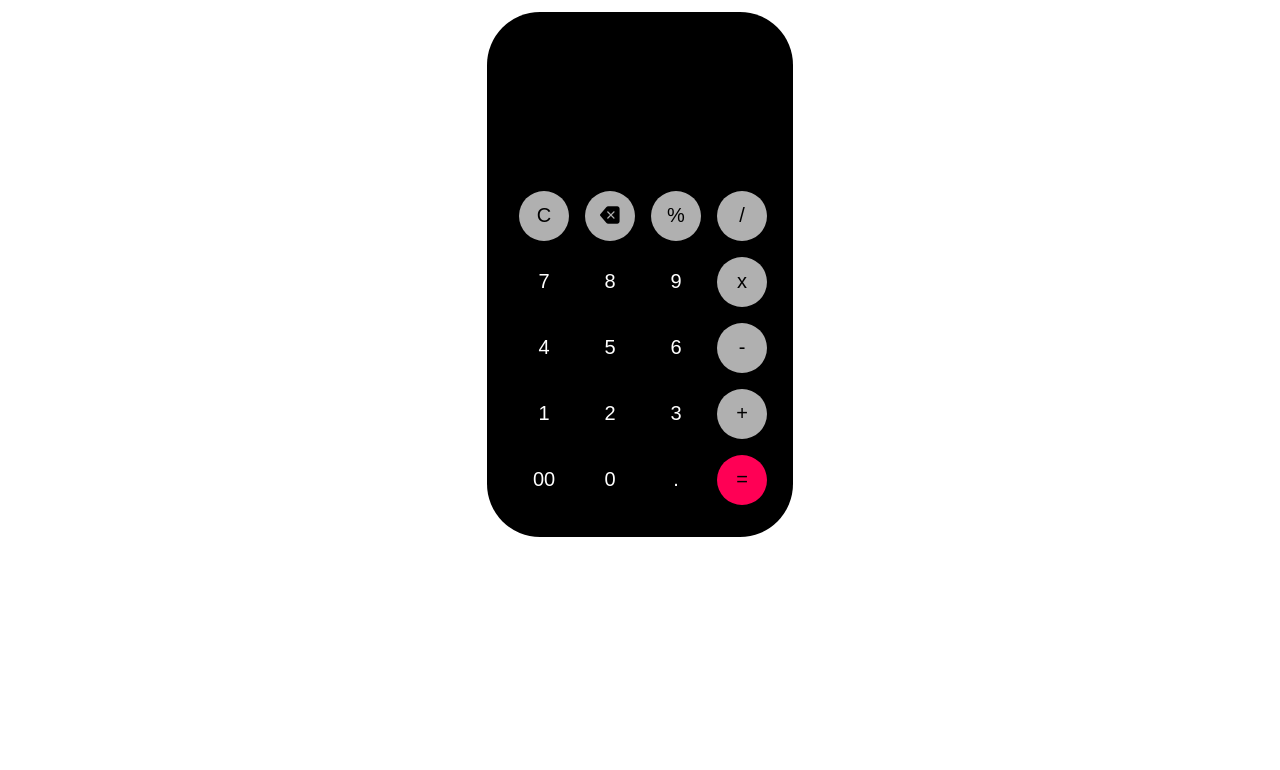
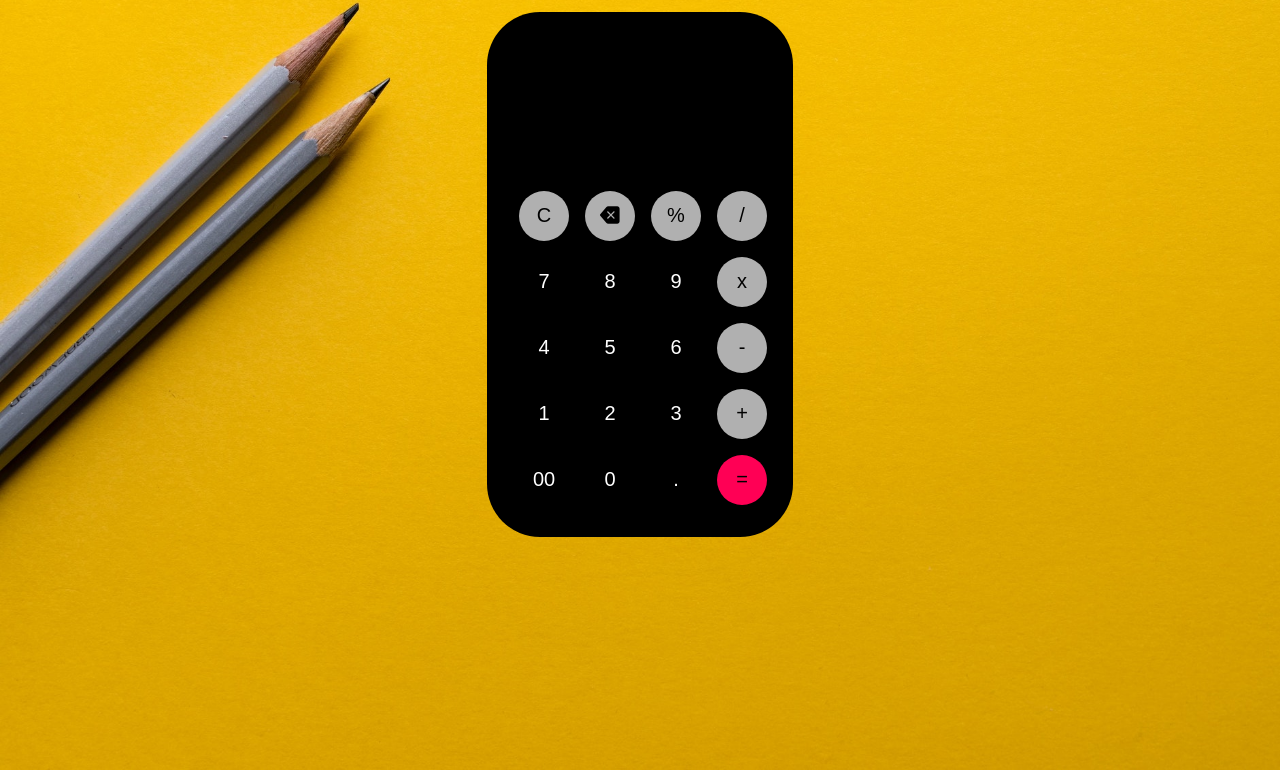
Before and after one commit to jassi1110/Calculator.github.io, a plain HTML site: page index.html in a window 1280 px wide. Shown: the part 138-908 px from the top of the page. Drawn offline with nearby package versions, Linux system fonts and the light colour scheme.

Commit message:
Update style.css

```diff
--- a/style.css
+++ b/style.css
@@ -1,5 +1,5 @@
 body{
-    background-image: url("/img/background.jpg");
+    background-image: url("/background.jpg");
     background-repeat: no-repeat;
     background-size: cover;
     height: 100vh;
```
